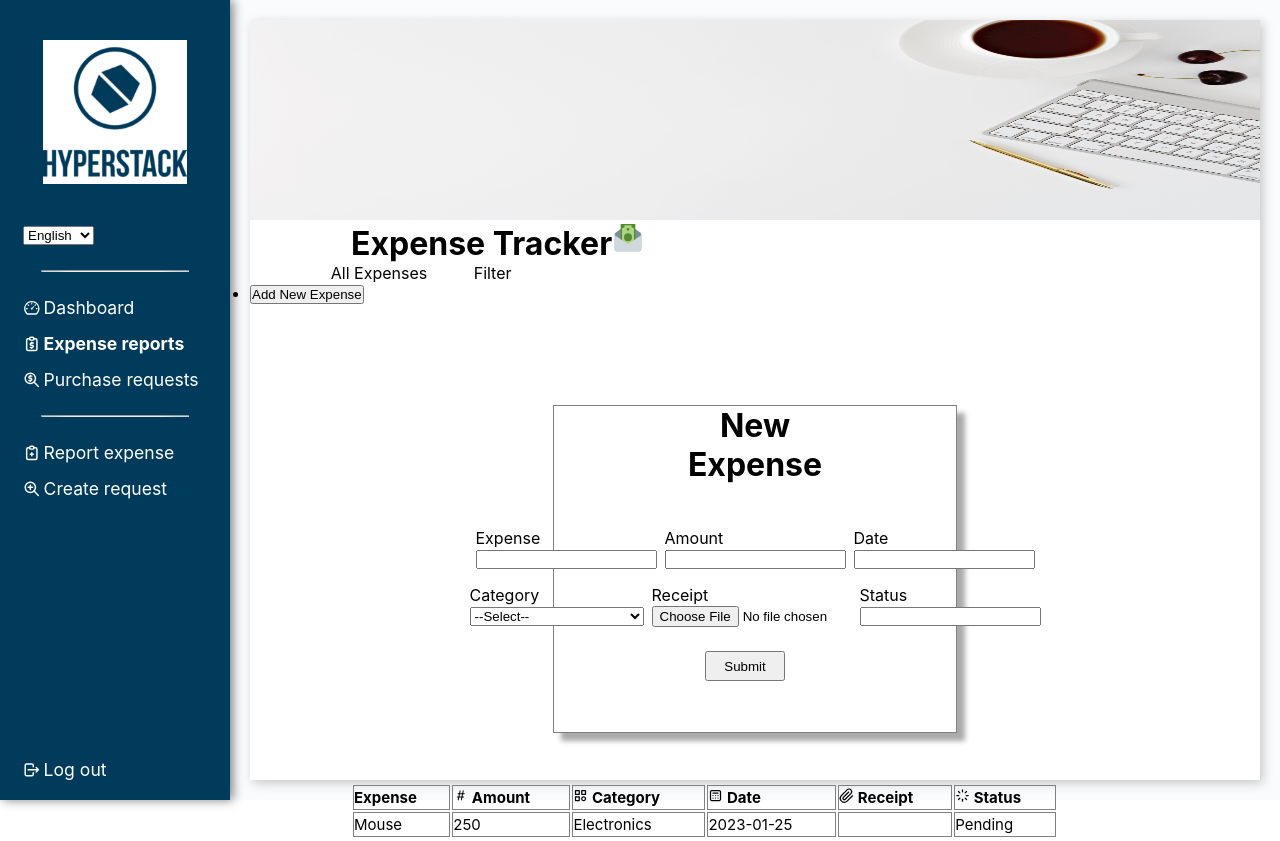
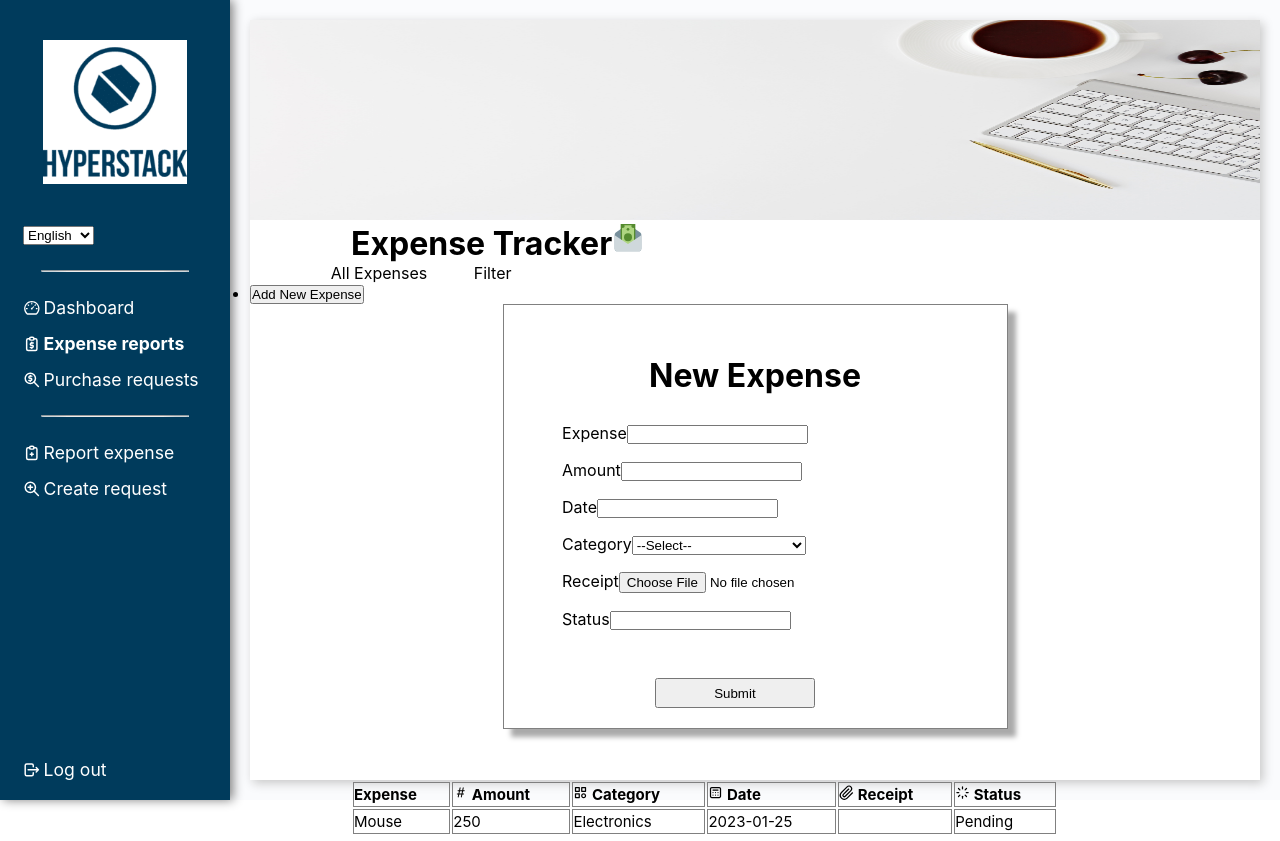
Before and after one commit to Priya-Pdh/ExpenseApp, a React (Create React App) app: page /expensepage in a window 1280 px wide. Built offline with nearby package versions, Linux system fonts and the light colour scheme.

Commit message:
styling new-expense form (#25)

```diff
--- a/src/components/NewExpense/index.tsx
+++ b/src/components/NewExpense/index.tsx
@@ -39,8 +39,10 @@ export default function NewExpense(props: Props) {
     <>
       <div className="new_expense_container">
         <h1 className="new_expense_heading">New Expense</h1>
+
         <form onSubmit={onSubmit}>
-          <div className="first_three_label">
+          <div className="form_container">
+
             <label className="form_input">
               Expense
               <input
@@ -69,9 +71,7 @@ export default function NewExpense(props: Props) {
                 onChange={(e) => setDate(e.target.value)}
               />
             </label>
-          </div>
 
-          <div className="last_two_label">
             <label className="form_input" id="select_category">
               Category
               <select
--- a/src/components/NewExpense/style.scss
+++ b/src/components/NewExpense/style.scss
@@ -1,35 +1,29 @@
 .new_expense_container {
-    margin: 10% 30% 0 30%;
-    padding: 0 10% 5% 10%;
+    margin: 0 25% 0 25%;
+    padding:  5% 5% 0 5%;
     border: 1px solid gray;
     box-shadow: 8px 8px 5px #aaaaaa;
  }
 
  .new_expense_heading {
-    margin-bottom: 20%;
+    margin-bottom: 5%;
     text-align: center;
  }
 
-.first_three_label {
+ .form_container {
     display: flex;
-    justify-content: center;
-    margin-bottom: 4%;
+    flex-direction: row;
+    flex-wrap: wrap;
  }
-
-.last_two_label {
-    display: flex;
-    justify-content: center;
-}
-
 
  .form_input {
     margin: 2%;
-    width: 100%;
  }
 
  .submit_button {
     margin-left: 25%;
     margin-top: 10%;
+    margin-bottom: 5%;
     width: 40%;
     height: 30px;
  }
```
Lines whose indentation alone changed are shown as unchanged.
